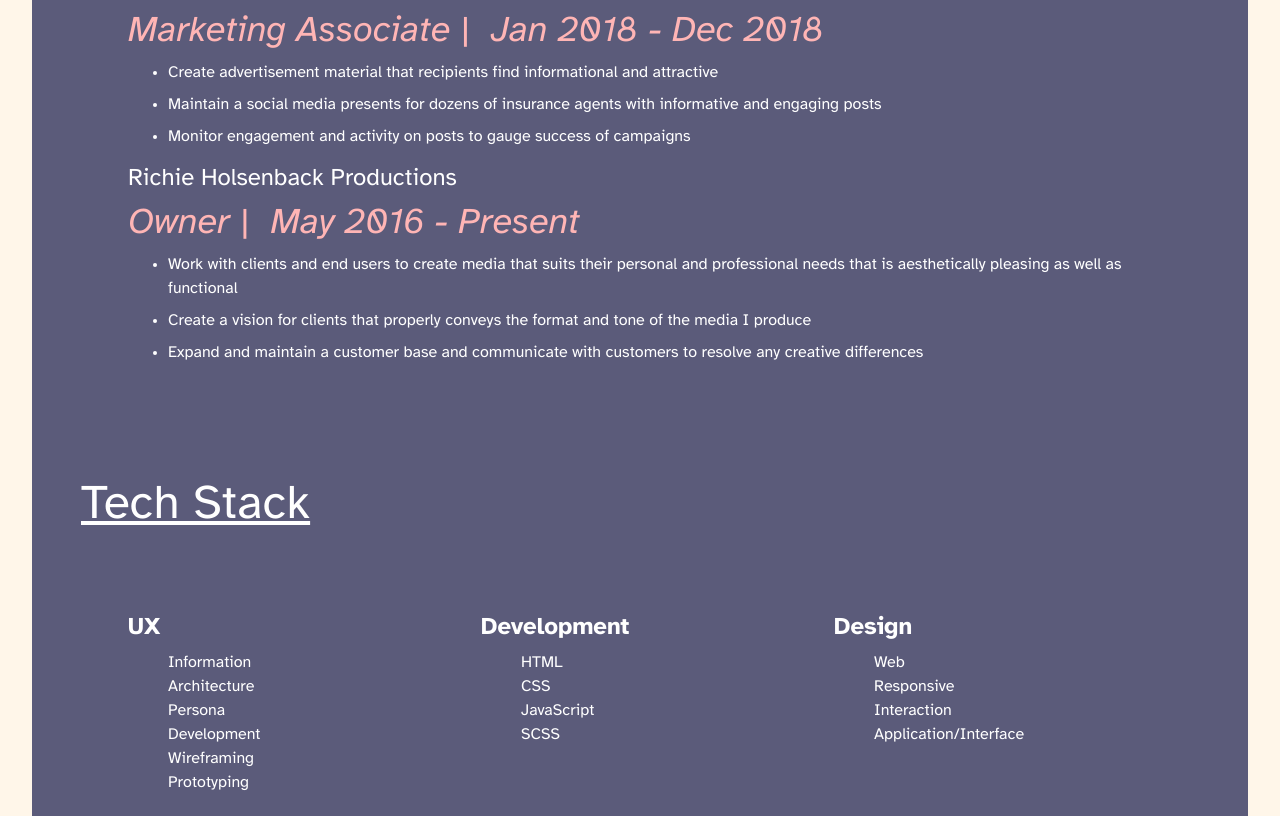
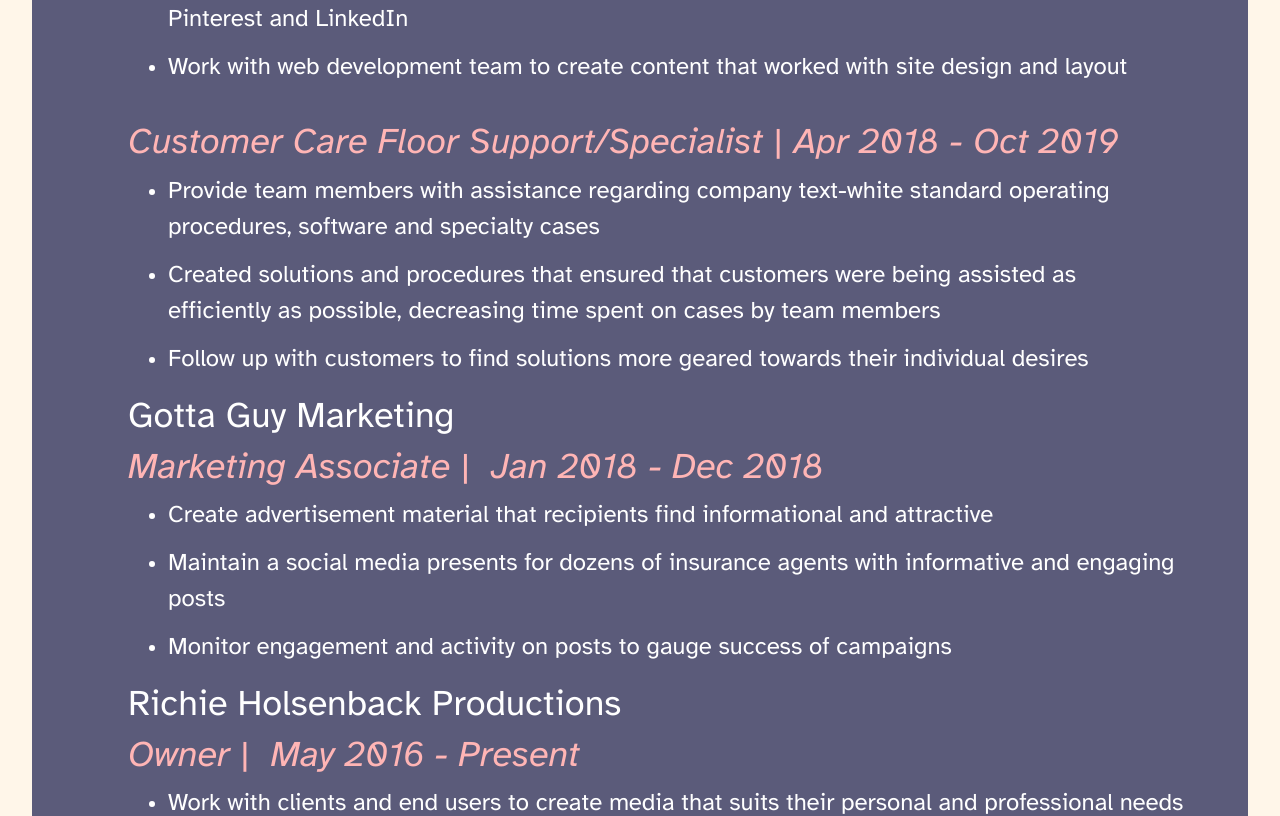
Before and after one commit to richieholsenback/richieholsenback.github.io, a React (Create React App) app: page /resume in a window 1280 px wide. Shown: the part 1282-2098 px from the top of the page. Built offline with nearby package versions, Linux system fonts and the light colour scheme.

Commit message:
adding test modals

```diff
--- a/src/Components/Resume/TechStack.js
+++ b/src/Components/Resume/TechStack.js
@@ -3,8 +3,8 @@
 
 export const TechStack = () => {
     return (
-        <div className="Exp">
-        <Row>
+        <div className="Exp" >
+        <Row id="tech-stack-container">
             <h2 className="section-header text-white">Tech Stack</h2>
             <div className="tech-stack-section indent">
                 <Col s={4} className="tech-stack-division">
--- a/src/Components/Work/Greet.js
+++ b/src/Components/Work/Greet.js
@@ -2,6 +2,7 @@
 import React from "react"
 import { Image } from "react-bootstrap";
 import photo from '../../images/me.png'
+import LTphoto from '../../images/isometric-web-pages-mockup.png'
 import { NavBar } from "../NavBar/NavBar";
 import "../scss/_greet.scss"
 import "../scss/_variables.scss"
@@ -54,22 +55,28 @@
             <div className="project-half" id="project-half">
                 <h3 id="project-header">Recent Work</h3>
                 <Row className="project-section" fluid>
-                        <Col className="project-card">
-                            <div className="square"></div>
+                    <Col id="project-card-container" >
                         <a href="https://github.com/richieholsenback/laughtrack" target="_blank">
+                            <div id="project-card">
+                                <Image src={LTphoto} width="85%" height="auto" />
                                 <h4 className="project-name">Laugh Track</h4>
+                            </div>
                         </a>
                     </Col>
-                        <Col className="project-card">
-                            <div className="square"></div>
+                    <Col id="project-card-container" >
                         <a href="https://github.com/nss-day-cohort-43/nss-day-cohort-43.github.io" target="_blank">
+                            <div id="project-card">
+                                <Image src={LTphoto} width="85%" height="auto" />
                                 <h4 className="project-name">NSS Cohort 43 Website</h4>
+                            </div>
                         </a>
                     </Col>
-                        <Col className="project-card">
-                            <div className="square"></div>
+                    <Col id="project-card-container" >
                         <a href="https://github.com/richieholsenback/laughtrack" target="_blank">
+                            <div id="project-card">
+                                <Image src={LTphoto} width="85%" height="auto" />
                                 <h4 className="project-name">Laugh Track</h4>
+                            </div>
                         </a>
                     </Col>
                 </Row>
--- a/src/Components/scss/_greet.scss
+++ b/src/Components/scss/_greet.scss
@@ -131,7 +131,7 @@
     font-size: 40px;
 }
 
-.project-card {
+#project-card {
     display: flex;
     flex-direction: column;
     align-items: center;
@@ -147,9 +147,15 @@
 
 .project-section{
     display: flex;
-    flex-direction: row;
+    flex-flow: row wrap;
 }
 
 .projects{
     align-items: center;
 }
+
+#project-card-container {
+    display: flex;
+    flex-direction: column;
+    justify-content: center;
+}
--- a/src/Components/scss/_resume.scss
+++ b/src/Components/scss/_resume.scss
@@ -36,6 +36,7 @@
     list-style-type: disc;
     margin-top: 0.2em;
     margin-bottom: 0.5em;
+    font-size: 24px;
     @media only screen and (max-width: 730px) {
         font-size: 18px;
     }
@@ -44,6 +45,7 @@
 .company-name {
     font-family: "Atkinson-Hyperledgible-Bold";
     margin-top: 0.5em;
+    font-size: 36px;
     @media only screen and (max-width: 730px) {
         font-family: "Atkinson-Hyperledgible-Bold";
         font-size: 24px;
@@ -91,11 +93,22 @@
 
 .stack-title{
     font-family: "Atkinson-Hyperledgible-Bold";
-    margin-top: 1em;
+    font-size: 36px;
+    @media only screen and (max-width: 730px) {
+        // margin-top: 1em;
+        font-family: "Atkinson-Hyperledgible-Bold";
+        font-size: 24px;
+        margin-top: 0.5em;
+    }
+
 }
 
 .exp-descrip-list{
     list-style-type: none;
+    font-size: 24px;
+    @media only screen and (max-width: 730px) {
+        font-size: 18px;
+    }
 }
 
 .tech-stack-division{
@@ -127,3 +140,11 @@
         margin-left: 0;
     }
 }
+
+#tech-stack-container {
+    display: flex;
+    flex-direction: column;
+    @media only screen and (max-width: 730px) {
+        margin-left: 0.1em;
+    }
+}
```
Also changed, not shown: 2 other files (tests, documents, lock files or other folders). Lines whose indentation alone changed are shown as unchanged.
